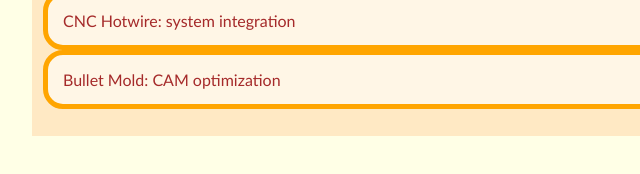
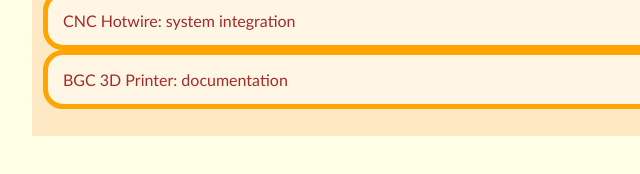
Before and after one commit to themaggiest/themaggiest.github.io, a plain HTML site: page projects/CADportfolio/CADportfolio.html in a window 1280 px wide. Shown: the part 322-496 px from the top of the page, 108-748 px from the left. Drawn offline with Linux system fonts and the light colour scheme.

Commit message:
Update CADportfolio.html

```diff
--- a/projects/CADportfolio/CADportfolio.html
+++ b/projects/CADportfolio/CADportfolio.html
@@ -138,7 +138,7 @@
                 <li><a href="https://themaggiest.github.io/projects/CADportfolio/lantern.html" target="_blank">Lantern: laser-cutting</a></li>
                 <li><a href="https://themaggiest.github.io/projects/CADportfolio/RCplane/plane.html" target="_blank">RC Plane: part modeling</a></li>
                 <li><a href="https://themaggiest.github.io/projects/CADportfolio/hotwire/hotwire.html" target="_blank">CNC Hotwire: system integration</li>
-                <li><a href="https://themaggiest.github.io/projects/CADportfolio/bulletmold.html" target="_blank">Bullet Mold: CAM optimization</li>
+                <li><a href="https://themaggiest.github.io/projects/CADportfolio/BGC3d/BGC3d.html" target="_blank">BGC 3D Printer: documentation</li>
               </ul>
           </div>
           <div class="navigation">
```
